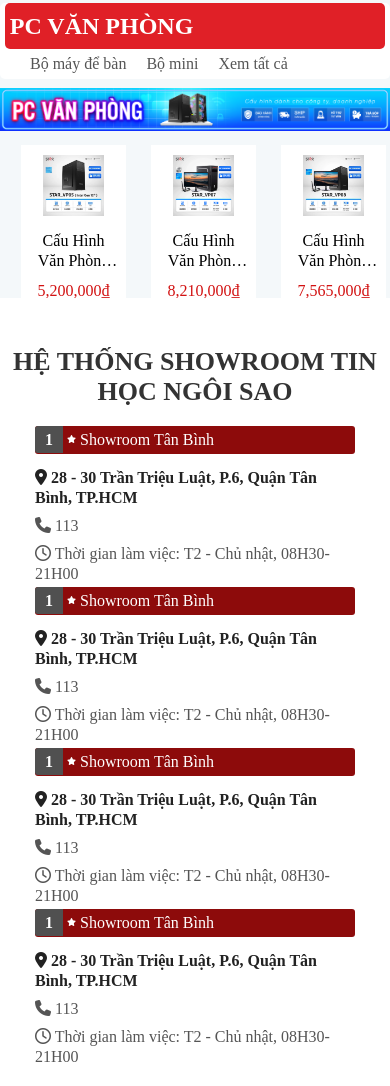
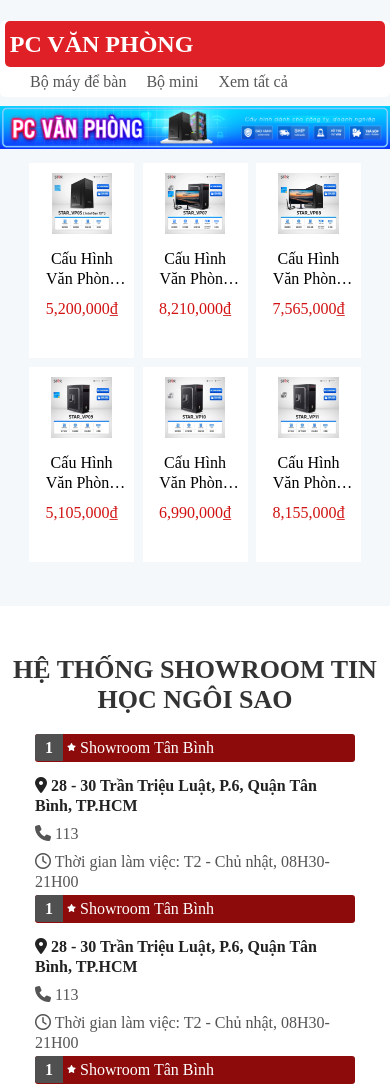
Before and after one commit to ttv242/ps26230-web3023, a plain HTML site: page index.html in a window 390 px wide. Shown: the part 821-1907 px from the top of the page. Drawn offline with Linux system fonts and the light colour scheme.

Commit message:
fix responsive

```diff
--- a/assets/styles/index.css
+++ b/assets/styles/index.css
@@ -853,12 +853,14 @@
 
     .content__wrapper, .content__wrapper__pc {
         flex-wrap: wrap;
+        padding: 0 25px;
     }
 
     .product__box,
     .product__box__pc {
         width: 85px;
         height: 175px;
+        margin-bottom: 9px;
     }
 
     .product__img {
@@ -920,7 +922,7 @@
 
     .footer {
         position: relative;
-        top: 0rem;
+        top: 17rem;
         width: 100%;
     }
 
```
